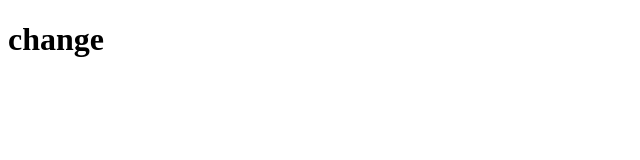
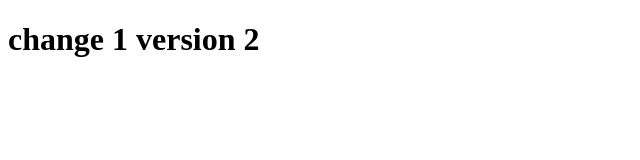
Before and after one commit to fireowen/git-tutorial, a plain HTML site: page index.html in a window 1280 px wide. Shown: the whole page, without its empty margins (0-640 px from the left). Drawn offline with Linux system fonts and the light colour scheme.

Commit message:
version 2

```diff
--- a/index.html
+++ b/index.html
@@ -6,6 +6,6 @@
   <title>Git tuttorial</title>
 </head>
 <body>
-  <h1>change </h1>
+  <h1>change 1 version 2 </h1>
 </body>
 </html>
```
